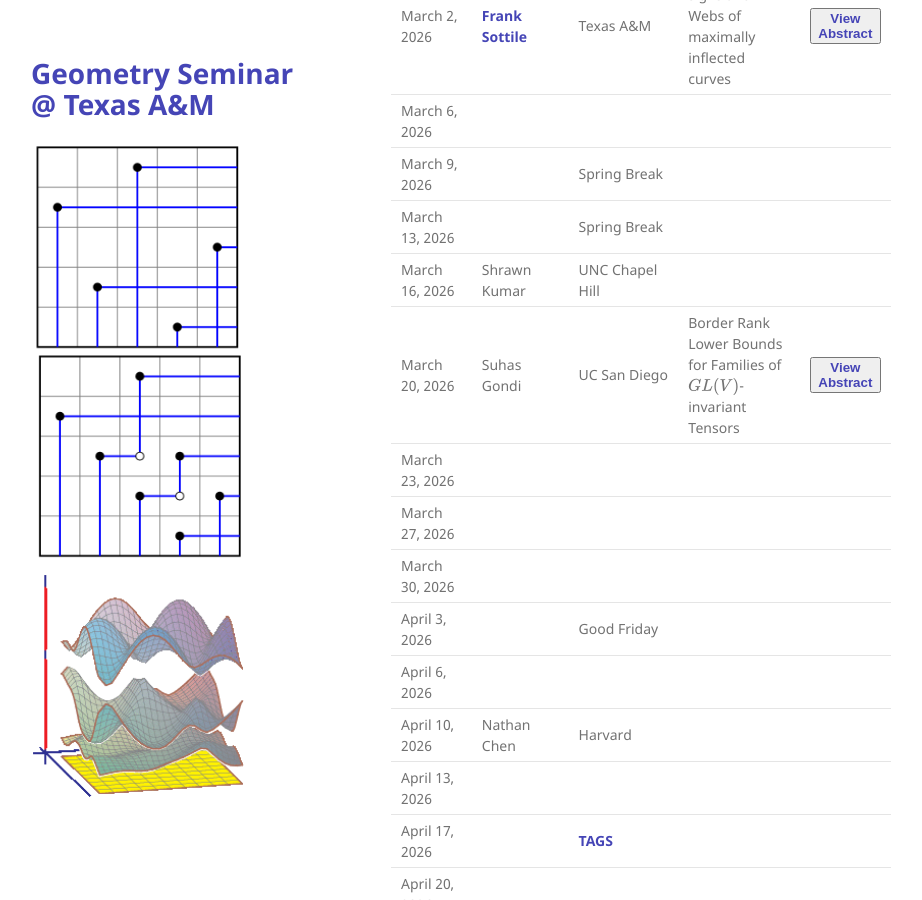
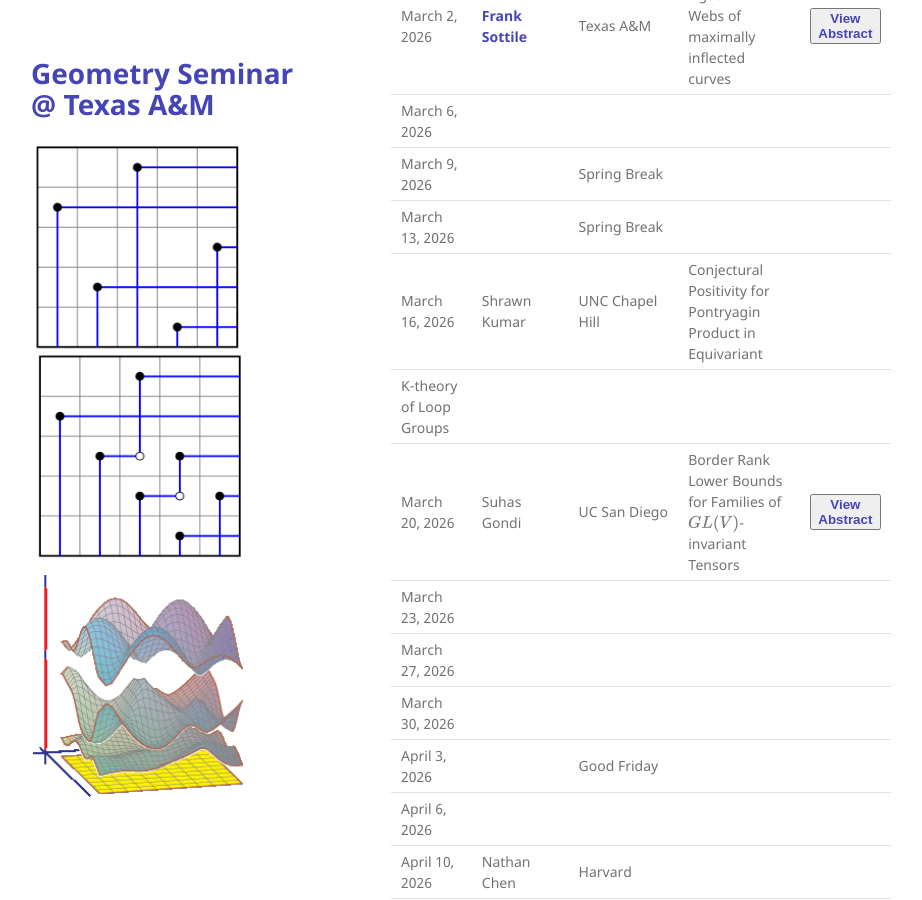
Before and after one commit to tamu-seminar/geometry, a Jekyll site: the page built from index.md, in a window 1280 px wide and 900 px high, scrolled down 1225 px. Shown: the whole window, without its empty margins (179-1101 px from the left). Built offline with Jekyll 4.4.1, drawn with Linux system fonts in a browser that asks for light colours.

Commit message:
Update index.md

```diff
--- a/index.md
+++ b/index.md
@@ -37,7 +37,8 @@ The organizers are [Frank Sottile](https://franksottile.github.io/) and others.
 | March 6, 2026 | | | | |
 | March 9, 2026 | | Spring Break | | |
 | March 13, 2026 | | Spring Break | | |
-| March 16, 2026 | Shrawn Kumar | UNC Chapel Hill | | |
+| March 16, 2026 | Shrawn Kumar | UNC Chapel Hill | Conjectural Positivity for Pontryagin Product in Equivariant
+K-theory of Loop Groups| |
 | March 20, 2026 | Suhas Gondi| UC San Diego | Border Rank Lower Bounds for Families of $GL(V)$-invariant Tensors| <button type="button" class="abstract-link" onclick="showAbstract('Gondi')">View Abstract</button>  |
 | March 23, 2026 | | | | |
 | March 27, 2026 | | | | |
```
